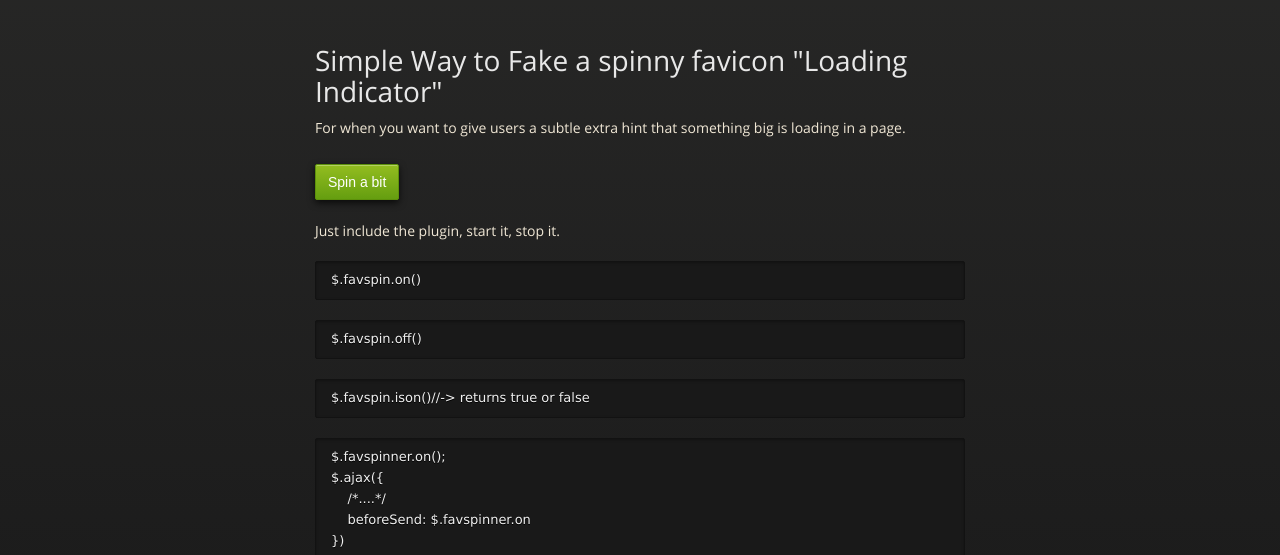
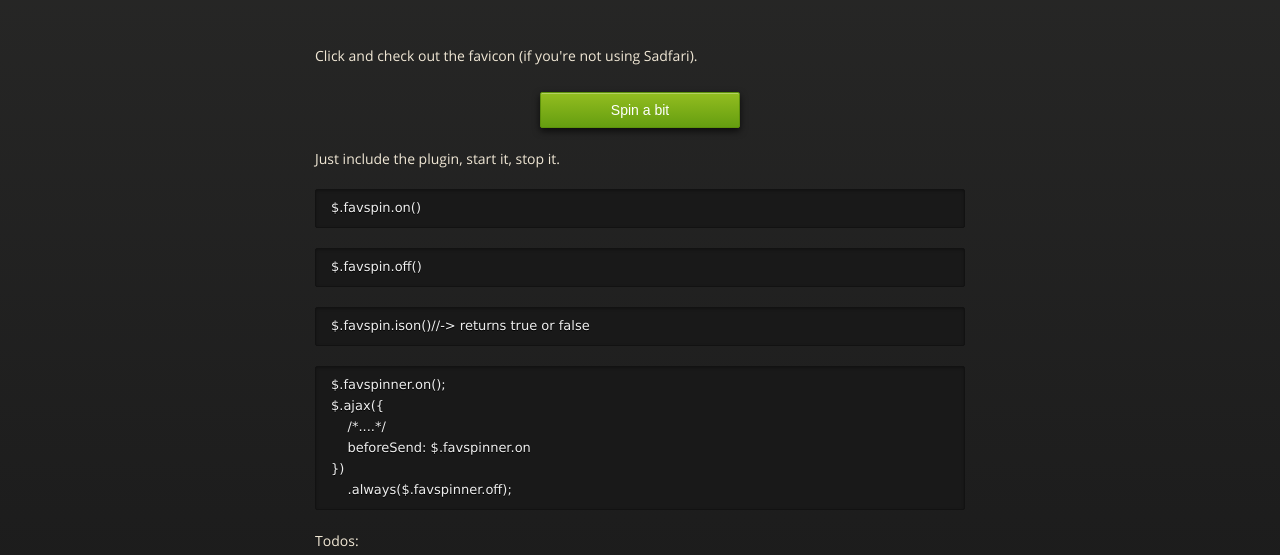
Before and after one commit to dtipson/simple-favicon-spinner, a plain HTML site: page index.html in a window 1280 px wide. Shown: the part 226-781 px from the top of the page. Drawn offline with nearby package versions, Linux system fonts and the light colour scheme.

Commit message:
center button

```diff
--- a/index.html
+++ b/index.html
@@ -44,6 +44,7 @@
       font-size: 14px;
       display: inline-block;
       text-align: center;
+      min-width:200px;
     }
     .demo-btn:hover{
       background: -webkit-gradient(linear, 50% 0%, 50% 100%, color-stop(0%, #749619), color-stop(100%, #527F0E));
@@ -82,12 +83,9 @@
           <span class="credits right">Hosted on GitHub Pages &mdash; Theme by <a href="https://twitter.com/michigangraham">mattgraham</a></span>
         </div>
 
-        <h1>
-<a id="simple-way-to-fake-a-spinny-favicon-loading-indicator" class="anchor" href="#simple-way-to-fake-a-spinny-favicon-loading-indicator" aria-hidden="true"><span class="octicon octicon-link"></span></a>Simple Way to Fake a spinny favicon "Loading Indicator"</h1>
+<p>Click and check out the favicon (if you're not using Sadfari).</p>
 
-<p>For when you want to give users a subtle extra hint that something big is loading in a page.</p>
-
-<p><button class="demo-btn">Spin a bit</button></p>
+<p style="text-align:center;"><button class="demo-btn">Spin a bit</button></p>
 
 
 <p>Just include the plugin, start it, stop it.</p>
```
